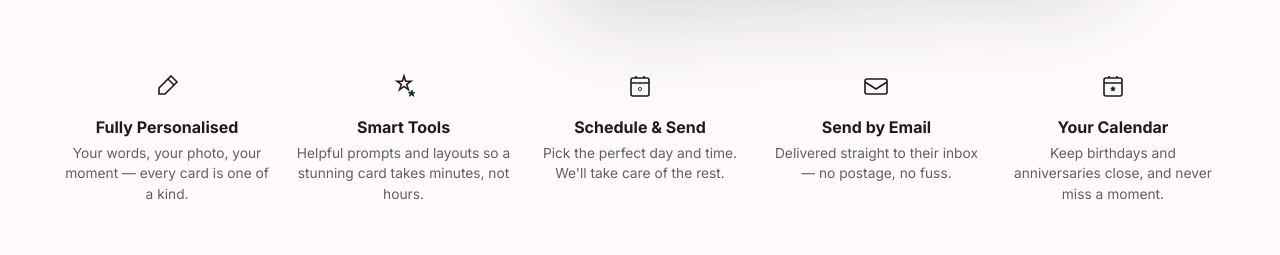
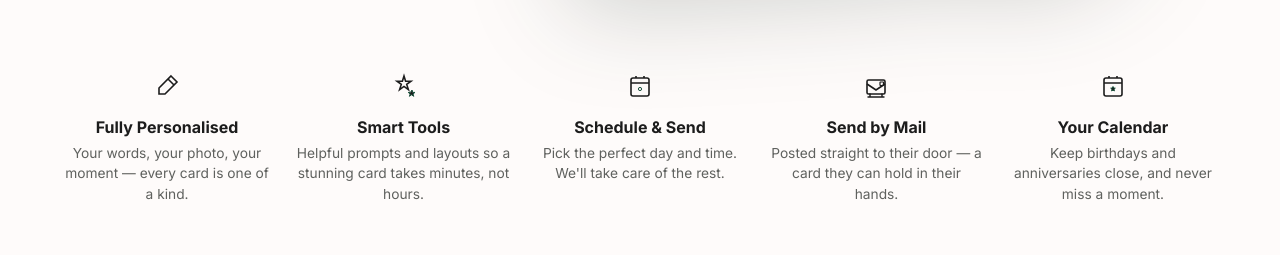
Before and after one commit to lecasme/Wee-Card, an Angular app: page /landing in a window 1280 px wide. Shown: the part 659-914 px from the top of the page. Built offline with nearby package versions, Linux system fonts and the light colour scheme; a web font is replaced by a local one.

Commit message:
Improvements

```diff
--- a/src/presentation/components/landing/landing.component.html
+++ b/src/presentation/components/landing/landing.component.html
@@ -111,9 +111,14 @@
           <p>Pick the perfect day and time. We'll take care of the rest.</p>
         </article>
         <article>
-          <svg viewBox="0 0 32 32" aria-hidden="true"><rect x="5" y="9" width="22" height="15" rx="2" fill="none" stroke="currentColor" stroke-width="1.6"/><path d="M5 12l11 7 11-7" fill="none" stroke="currentColor" stroke-width="1.6"/></svg>
-          <h3>Send by Email</h3>
-          <p>Delivered straight to their inbox — no postage, no fuss.</p>
+          <svg viewBox="0 0 32 32" aria-hidden="true">
+            <rect x="7" y="10" width="18" height="14" rx="1.5" fill="none" stroke="currentColor" stroke-width="1.6"/>
+            <path d="M7 14l9 6 9-6" fill="none" stroke="currentColor" stroke-width="1.6"/>
+            <rect x="20" y="12" width="3.5" height="3.5" rx="0.4" fill="none" stroke="currentColor" stroke-width="1.2"/>
+            <path d="M10 24v3M22 24v3M8 27h16" fill="none" stroke="currentColor" stroke-width="1.4" stroke-linecap="round"/>
+          </svg>
+          <h3>Send by Mail</h3>
+          <p>Posted straight to their door — a card they can hold in their hands.</p>
         </article>
         <article>
           <svg viewBox="0 0 32 32" aria-hidden="true"><rect x="7" y="8" width="18" height="18" rx="2" fill="none" stroke="currentColor" stroke-width="1.6"/><path d="M7 13h18M12 8V6m8 2V6" fill="none" stroke="currentColor" stroke-width="1.6"/><path d="M16 16.5l.7 1.5 1.6.2-1.2 1.1.3 1.6L16 20.2l-1.4.7.3-1.6-1.2-1.1 1.6-.2z" fill="currentColor"/></svg>
```
